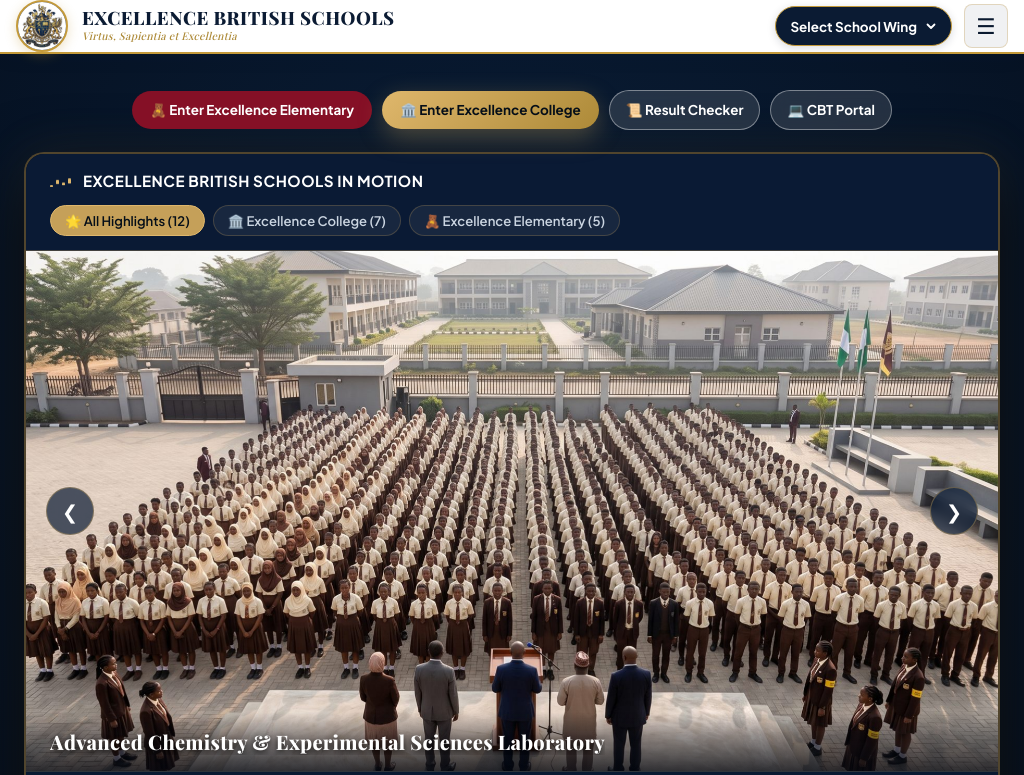
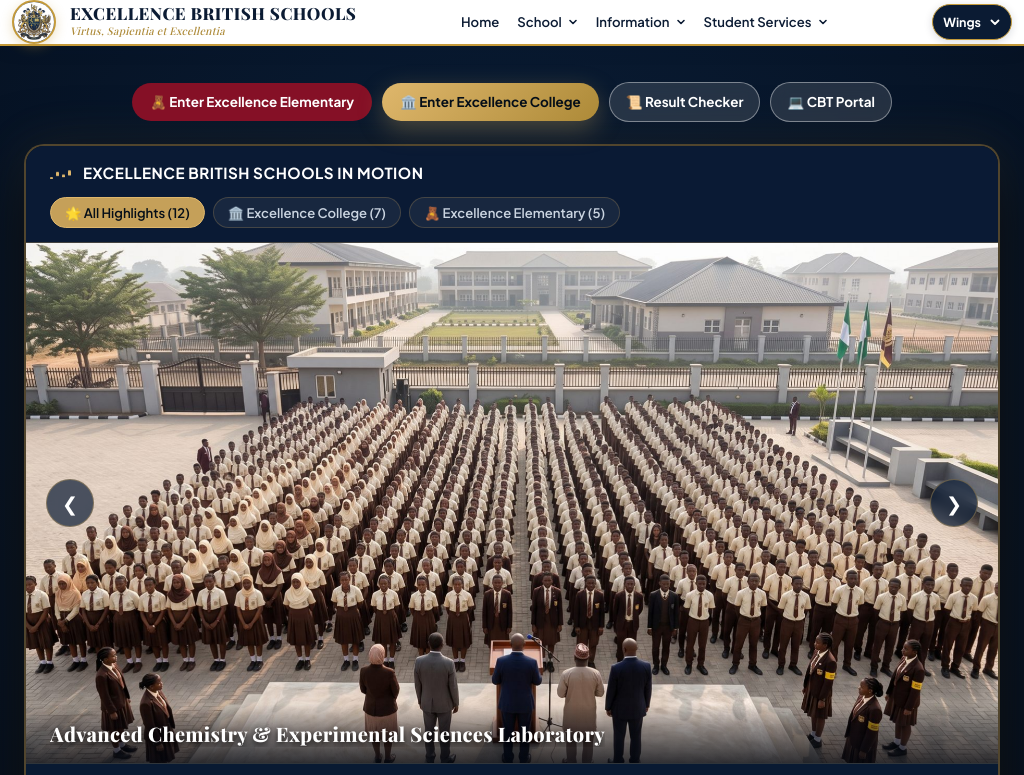
Before and after one commit to dabelinfotech/excellence-school-system, a website: page public/index.html in a window 1024 px wide. Shown: the top 775 px of the page. Drawn offline with nearby package versions, Linux system fonts and the light colour scheme; a web font is replaced by a local one.

Commit message:
fix(css): adjust header breakpoint to 820px so 4 categories remain visible on standard displays

```diff
--- a/public/assets/css/main.css
+++ b/public/assets/css/main.css
@@ -2110,7 +2110,39 @@ img, video {
   }
 }
 
-@media (max-width: 1040px) {
+@media (max-width: 1040px) and (min-width: 821px) {
+  .site-header .container {
+    padding: 0 12px;
+  }
+  .brand-crest {
+    width: 44px;
+    height: 44px;
+  }
+  .brand-details h1 {
+    font-size: 1.05rem;
+  }
+  .main-nav {
+    gap: 2px;
+  }
+  .nav-link,
+  .nav-dropdown-trigger {
+    padding: 6px 8px;
+    font-size: 0.82rem;
+  }
+  .wing-select-btn {
+    padding: 0 10px;
+    height: 36px;
+    font-size: 0.78rem;
+  }
+  .wing-btn-text-full {
+    display: none;
+  }
+  .wing-btn-text-short {
+    display: inline !important;
+  }
+}
+
+@media (max-width: 820px) {
   .site-header .main-nav {
     display: none !important;
   }
```
